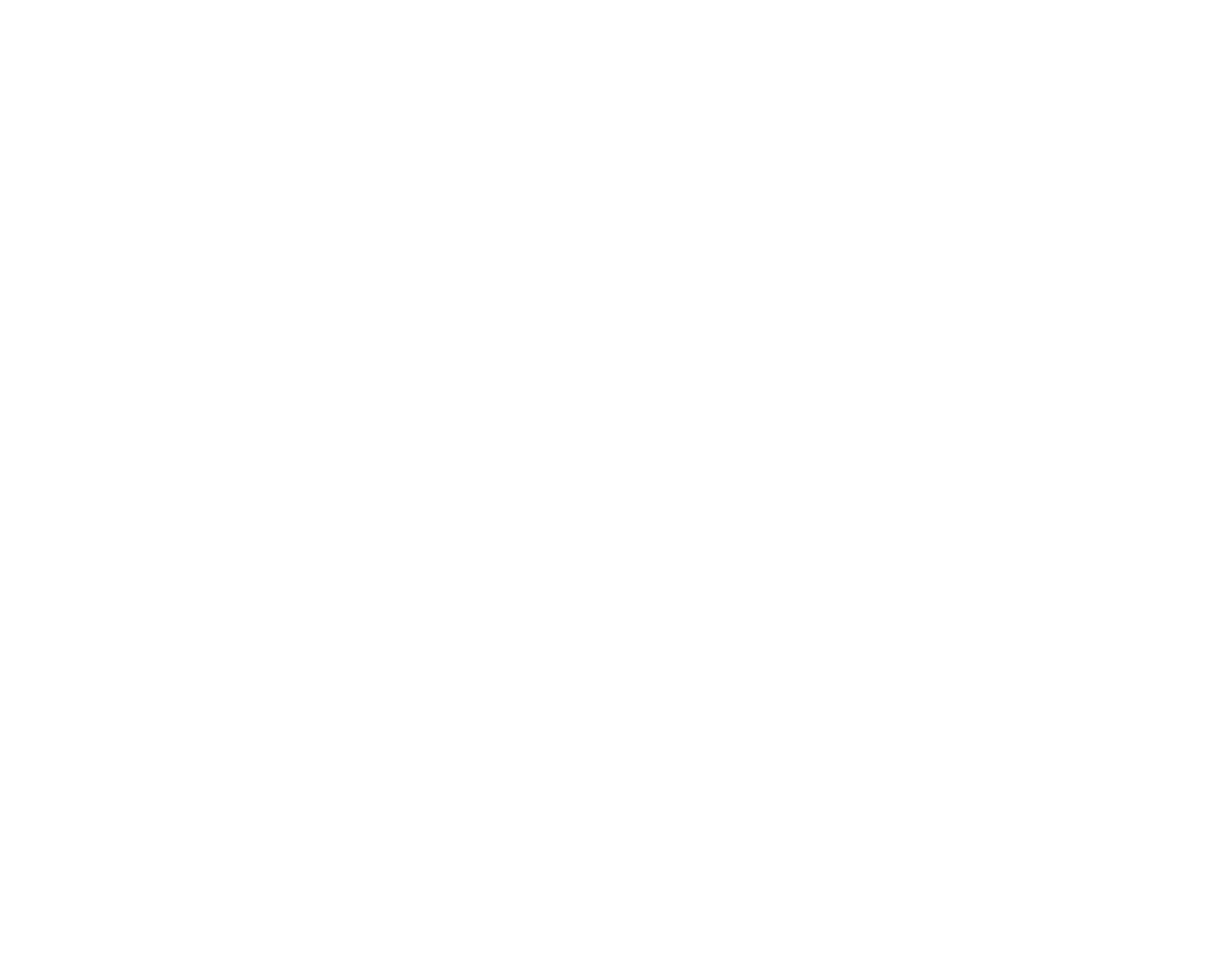
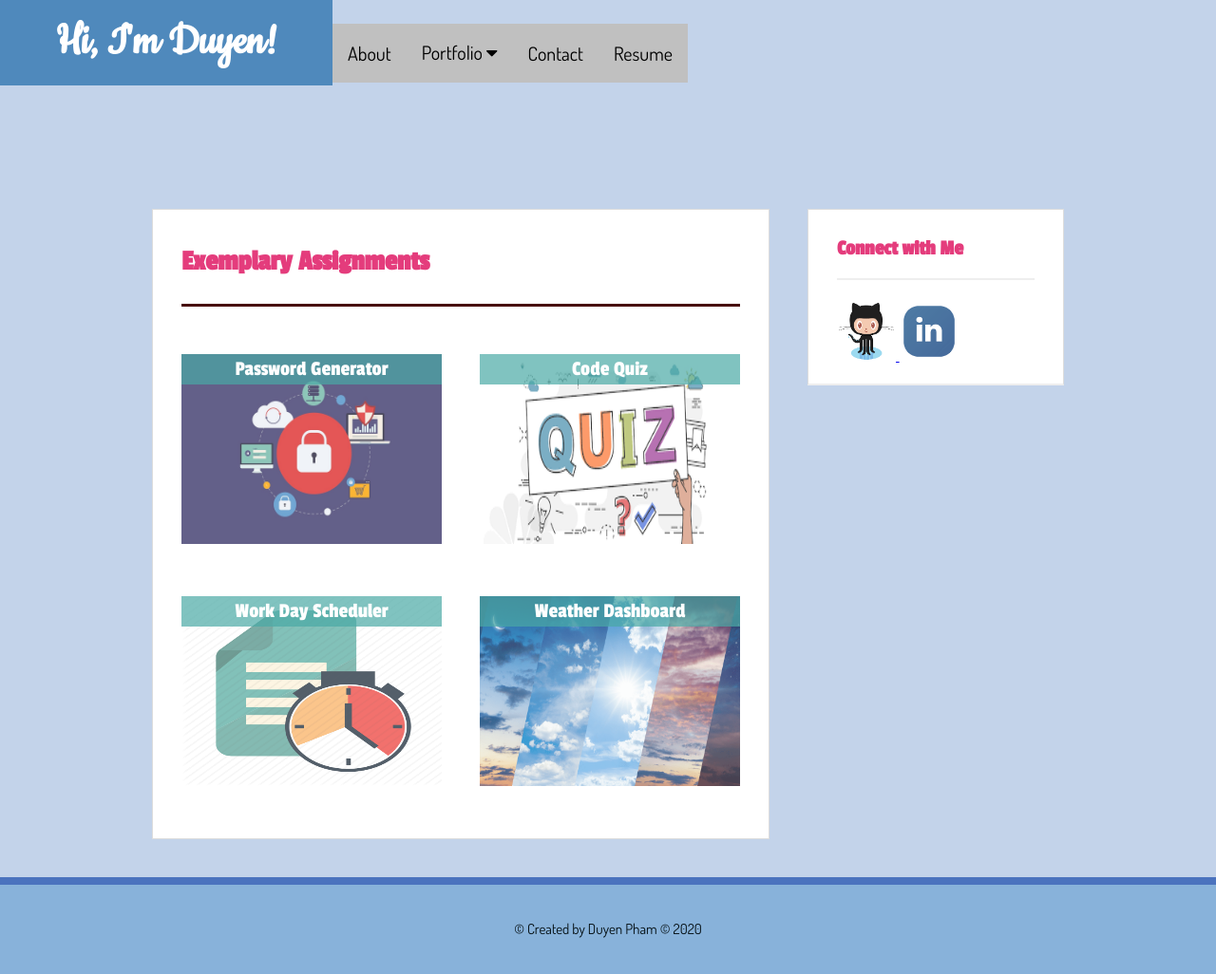
Before and after one commit to phtrmd8/phtrmd8.github.io, a plain HTML site: page exemplary-assignments.html in a window 1280 px wide. Shown: the whole page at 95% size. Before the commit the page ends 800 px from the top, so only its background shows below. Drawn offline with Linux system fonts and the light colour scheme.

Commit message:
revised portfolio

```diff
--- a/assets/css/style.css
+++ b/assets/css/style.css
@@ -105,7 +105,8 @@ nav a:hover {
     float: left;
     margin-top: 25px;
     overflow: hidden;
-    background-color: silver;    /*f3e4c9*/
+    background-color: silver;
+    /*f3e4c9*/
 }
 
 .navbar a {
@@ -127,7 +128,7 @@ nav a:hover {
     border: none;
     outline: none;
     color: black;
-    padding: 14px 16px;
+    padding: 17px 16px;
     background-color: inherit;
     font-family: inherit;
     margin: 0;
@@ -164,10 +165,12 @@ nav a:hover {
 }
 
 /* main */
+
 #main-container {
     padding-top: 130px;
     min-height: 100%;
 }
+
 .main-section {
     width: 100%;
     max-width: 650px;
@@ -177,6 +180,7 @@ nav a:hover {
     border: 1px solid #ddd;
     background: #fff;
 }
+
 .auth-image {
     width: 200px;
     height: auto;
@@ -184,7 +188,9 @@ nav a:hover {
     float: left;
     margin-right: 25px;
 }
+
 /* sidebar */
+
 .sidebar {
     width: 100%;
     max-width: 270px;
@@ -194,25 +200,31 @@ nav a:hover {
     border: 1px solid #ddd;
     background: #fff;
 }
+
 .sidebar a:hover img {
     border: 3px solid #470a0a;
 }
+
 h3, .sidebar, h2 {
     padding-bottom: 20px;
     margin-bottom: 15px;
     line-height: 22px;
     border-bottom: 2px solid #eee;
 }
+
 .social {
     width: 62px;
     height: 62px;
     margin-top: 8px;
     margin-right: 5px;
 }
+
 .social:last-child {
     margin-right: 0;
 }
+
 /* footer */
+
 footer {
     clear: both;
     font-size: 15px;
@@ -223,60 +235,83 @@ nav a:hover {
     background: rgb(136, 178, 218);
     color: rgb(5, 16, 20);
 }
+
 /* portfolio */
+
 .work {
     width: 274px;
     overflow: auto;
     position: relative;
     float: left;
     margin: 20px 0 25px;
+    cursor: pointer;
+    transition: all .8s ease;
+    -webkit-transition: all .8s ease;
+    -moz-transition: all .8s ease;
+    -ms-transition: all .8s ease;
+    -o-transition: all .8s ease;
 }
+
+/* .work:hover {
+    transform: scale(1.1);
+    -webkit-transform: scale(1.1);
+    -moz-transform: scale(1.1);
+    -ms-transform: scale(1.1);
+    -o-transform: scale(1.1);
+} */
+
 .work:nth-child(even) {
     margin-right: 40px;
 }
+
 .work img {
     width: 100%;
+    /* max-width: 270px; */
     border: 0 none;
     opacity: .8;
 }
+
 .work h3 {
     width: 100%;
     position: absolute;
-        bottom: 20px;
-        padding: 15px;
+    top: 10px;
+    padding: 1px;
     line-height: 30px;
     border-bottom: 0;
     margin-bottom: 0;
     text-align: center;
     font-weight: 300;
-        background: #bc4f5e;
+    /* background: #bc4f5e; */
+    background-color: rgba(74, 170, 165, .7);
     color: #fff;
 }
-    /* animation, commented out because it's obnoxious */
-    /*.work:hover {
-    animation-name: portfolioAnim;
-    animation-duration: 1s;
-}*/
+
 /* contact */
+
 #contact-form ul {
     margin-bottom: 20px;
 }
+
 #contact-form li {
     margin-bottom: 10px;
 }
+
 label, input[type=text], input[type=email], textarea {
     display: block;
     width: 100%
 }
+
 input[type=text], input[type=email], textarea {
     height: 35px;
     padding: 0 10px;
     font-size: 14px;
     border: 1px solid #ddd;
 }
+
 textarea {
     height: 200px;
 }
+
 input[type=submit] {
     border: 0 none;
     font-size: 18px;
@@ -285,24 +320,30 @@ nav a:hover {
     background: #ca5968;
     color: #fff;
 }
+
 /* animation */
+
 @-moz-keyframes portfolioAnim {
     100% {
         -moz-transform: rotate(360deg);
     }
 }
+
 @-webkit-keyframes portfolioAnim {
     100% {
         -webkit-transform: rotate(360deg);
     }
 }
+
 @keyframes portfolioAnim {
     100% {
         -webkit-transform: rotate(360deg);
         transform: rotate(360deg);
     }
 }
+
 /* media queries */
+
 @media screen and (max-width: 980px) {
     .container {
         max-width: 760px;
@@ -314,6 +355,7 @@ nav a:hover {
         width: 100%;
     }
 }
+
 @media screen and (max-width: 768px) {
     .container {
         max-width: 650px;
@@ -332,6 +374,7 @@ nav a:hover {
         width: 45%;
     }
 }
+
 @media screen and (max-width: 640px) {
     #masthead {
         position: static;
@@ -340,7 +383,7 @@ nav a:hover {
         width: 100%;
         text-align: center;
     }
-        nav {
+    /* nav {
             width: 100%;
             margin: 10px 0;
             padding: 0;
@@ -349,7 +392,7 @@ nav a:hover {
         nav a {
             margin: 0;
             width: 33.33%;
-        }
+        } */
     #main-container {
         padding-top: 10px;
         max-width: 590px;
--- a/contact.html
+++ b/contact.html
@@ -6,6 +6,7 @@
     <meta name="viewport" content="width=device-width, initial-scale=1">
     <meta http-equiv="X-UA-Compatible" content="IE=edge">
     <title> Duyen Pham - Contact </title>
+
     <link rel="stylesheet" type="text/css" href="assets/css/reset.css" />
     <link rel="stylesheet" type="text/css" href="assets/css/style.css" />
     <link rel="stylesheet" href="https://cdnjs.cloudflare.com/ajax/libs/font-awesome/4.7.0/css/font-awesome.min.css">
@@ -16,20 +17,20 @@
         <a href="index.html" id="logo"> Hi, I'm Duyen! </a>
 
         <div class="navbar">
-            <a href="index.html">About</a>
+            <a href="index.html"> About </a>
 
             <div class="dropdown">
-                <button class="dropbtn">Portfolio
+                <button class="dropbtn"> Portfolio
                     <i class="fa fa-caret-down"></i>
                 </button>
                 <div class="dropdown-content">
-                    <a href="projects.html">Projects</a>
-                    <a href="exemplary-assignments.html">Exemplary Assignments</a>
+                    <a href="projects.html"> Projects </a>
+                    <a href="exemplary-assignments.html"> Exemplary Assignments </a>
                 </div>
             </div>
 
-            <a href="contact.html">Contact</a>
-            <a href="assets/docs/resume (software).pdf">Resume</a>
+            <a href="contact.html"> Contact </a>
+            <a href="assets/docs/resume (software).pdf"> Resume </a>
         </div>
     </header>
 
@@ -41,14 +42,12 @@
                 <ul>
                     <li>
                         <label for="contactName"> Name </label>
-                        <input type="text" id="contactName" name="contactName" placeholder="John Smith"
-                            required="required" />
+                        <input type="text" id="contactName" name="contactName" placeholder="John Smith" required="required" />
                     </li>
 
                     <li>
                         <label for="contactEmail"> Email </label>
-                        <input type="email" id="contactEmail" name="contactEmail" placeholder="example@gmail.com"
-                            required="required" />
+                        <input type="email" id="contactEmail" name="contactEmail" placeholder="example@gmail.com" required="required" />
                     </li>
 
                     <li>
@@ -57,7 +56,7 @@
                     </li>
 
                     <li>
-                        <label for="contactMessage">Message</label>
+                        <label for="contactMessage"> Message </label>
                         <textarea id="contactMessage" name="contactMessage" required="required"></textarea>
                     </li>
                 </ul>
@@ -86,8 +85,8 @@
         </div>
     </footer>
 
-
-    <script src="https://www.gstatic.com/firebasejs/4.13.0/firebase.js"></script>
+<!-- JS section for sending -->
+    <!-- <script src="https://www.gstatic.com/firebasejs/4.13.0/firebase.js"></script>
     <script>
         // Initialize Firebase
         var config = {
@@ -115,7 +114,7 @@
             })
             form.reset()
         }
-    </script>
+    </script> -->
 </body>
 
 </html>
--- a/exemplary-assignments.html
+++ b/exemplary-assignments.html
@@ -0,0 +1,92 @@
+<!DOCTYPE html>
+<html>
+
+<head>
+    <meta charset="utf-8" />
+    <meta name="viewport" content="width=device-width, initial-scale=1">
+    <meta http-equiv="X-UA-Compatible" content="IE=edge">
+    <title> Duyen Pham - Exemplary Assignments </title>
+
+    <link rel="stylesheet" type="text/css" href="assets/css/reset.css" />
+    <link rel="stylesheet" type="text/css" href="assets/css/style.css" />
+    <link rel="stylesheet" href="https://cdnjs.cloudflare.com/ajax/libs/font-awesome/4.7.0/css/font-awesome.min.css">
+</head>
+
+<body>
+    <header>
+        <a href="index.html" id="logo"> Hi, I'm Duyen! </a>
+
+        <div class="navbar">
+            <a href="index.html"> About </a>
+
+            <div class="dropdown">
+                <button class="dropbtn"> Portfolio
+                    <i class="fa fa-caret-down"></i>
+                </button>
+                <div class="dropdown-content">
+                    <a href="projects.html"> Projects </a>
+                    <a href="exemplary-assignments.html"> Exemplary Assignments </a>
+                </div>
+            </div>
+
+            <a href="contact.html"> Contact </a>
+            <a href="assets/docs/resume (software).pdf"> Resume </a>
+        </div>
+    </header>
+
+    <div id="main-container" class="container">
+        <section class="main-section">
+            <h1> Exemplary Assignments </h1>
+
+            <div class="work">
+                <a href="https://phtrmd8.github.io/password-generator/">
+                    <img src="assets/images/password.jpg" class="auth-image" alt="Password Generator" style="width: 280px; height: 200px;" />
+                    <h3> Password Generator </h3>
+                </a>
+            </div>
+
+            <div class="work">
+                <a href="https://phtrmd8.github.io/Code-Quiz/">
+                    <img src="assets/images/quiz.png" class="auth-image" alt="Code Quiz" style="width: 278px; height: 200px;"/>
+                    <h3> Code Quiz </h3>
+                </a>
+            </div>
+
+            <div class="work">
+                <a href="https://phtrmd8.github.io/day-planner/">
+                    <img src="assets/images/scheduler.png" class="auth-image" alt="Work Day Scheduler" style="width: 278px; height: 200px;" />
+                    <h3> Work Day Scheduler </h3>
+                </a>
+            </div>
+
+            <div class="work">
+                <a href="https://phtrmd8.github.io/weather-dashboard/">
+                    <img src="assets/images/weather.png" class="auth-image" alt="Weather Dashboard" style="width: 278px; height: 200px;" />
+                    <h3> Weather Dashboard </h3>
+                </a>
+            </div>
+
+        </section>
+
+        <section class="sidebar">
+            <div id="connect">
+                <h2> Connect with Me </h2>
+
+                <a href="https://github.com/phtrmd8" target="_blank">
+                    <img src="assets/images/github.png" class="social" alt="Github" />
+                </a>
+                <a href="https://www.linkedin.com/in/duyen-pham-4696791a6/" target="_blank">
+                    <img src="assets/images/LinkedIn.png" class="social" alt="LinkedIn" />
+                </a>
+            </div>
+        </section>
+    </div>
+
+    <footer>
+        <div class="container">
+            &copy; Created by Duyen Pham © 2020
+        </div>
+    </footer>
+</body>
+
+</html>
```
Also changed, not shown: index.html (+7 -6 lines), projects.html (+23 -16 lines), assets/images/check-back.jpg (added), assets/images/logo.png (added), assets/images/password.jpg (added), assets/images/quiz.png (added), assets/images/scheduler.png (added), assets/images/weather.png (added). Lines whose indentation alone changed are shown as unchanged.
